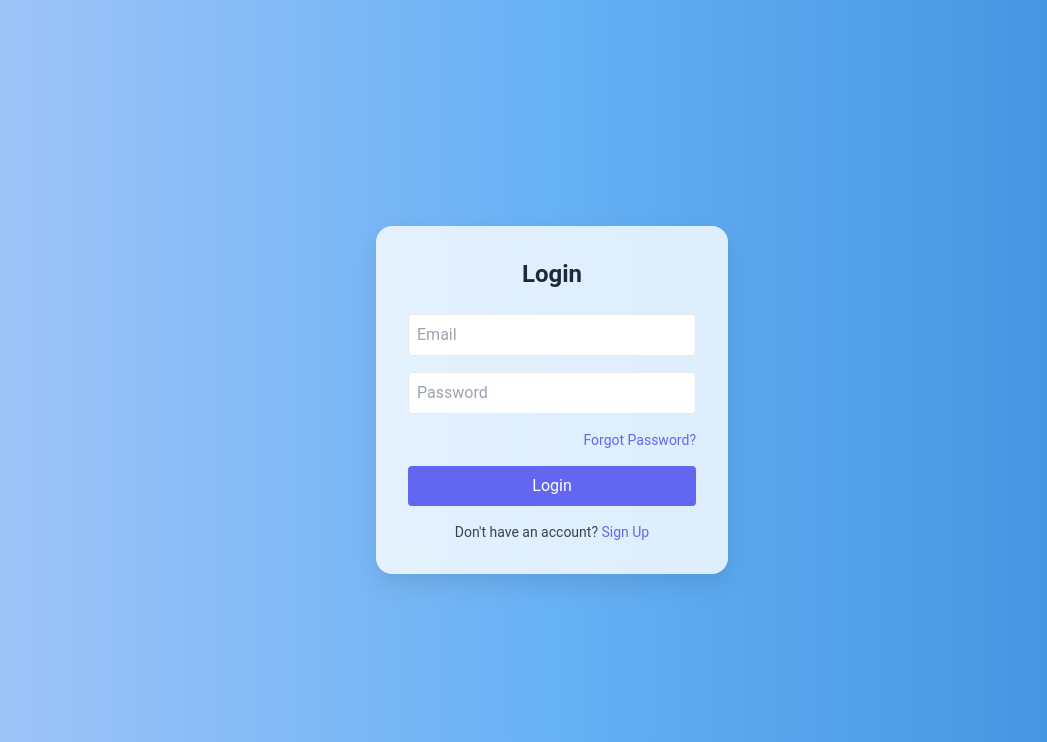
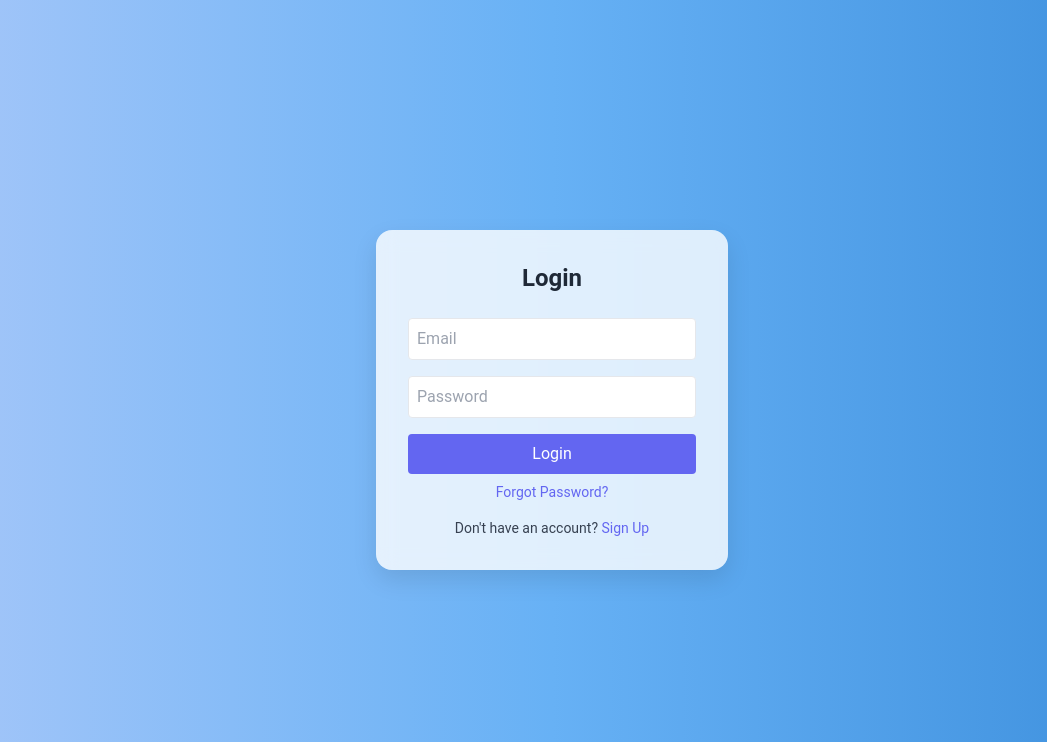
Before and after one commit to aadithr894-svg/Siberia-Mess-App, a Flask app: page /login in a window 1280 px wide. Shown: the top 742 px of the page, without its empty margins (88-1135 px from the left). Run offline with Flask 3, Linux system fonts and the light colour scheme; some libraries are stand-ins or nearby versions.

Commit message:
first commit

```diff
--- a/templates/login.html
+++ b/templates/login.html
@@ -57,14 +57,13 @@
       <div>
         <input type="password" name="password" placeholder="Password" required class="w-full p-2 rounded border">
       </div>
-
-      <!-- Forgot Password Link -->
-      <div class="text-right text-sm">
-        <a href="{{ url_for('forgot') }}" class="text-indigo-500 hover:underline">Forgot Password?</a>
-      </div>
-
       <button type="submit" class="w-full p-2 bg-indigo-500 text-white rounded hover:bg-indigo-600 transition">Login</button>
     </form>
+
+    <!-- Forgot Password Link -->
+    <p class="mt-2 text-center text-sm">
+      <a href="{{ url_for('forgot') }}" class="text-indigo-500 hover:underline">Forgot Password?</a>
+    </p>
 
     <p class="mt-4 text-center text-gray-700 text-sm">
       Don't have an account?
```
